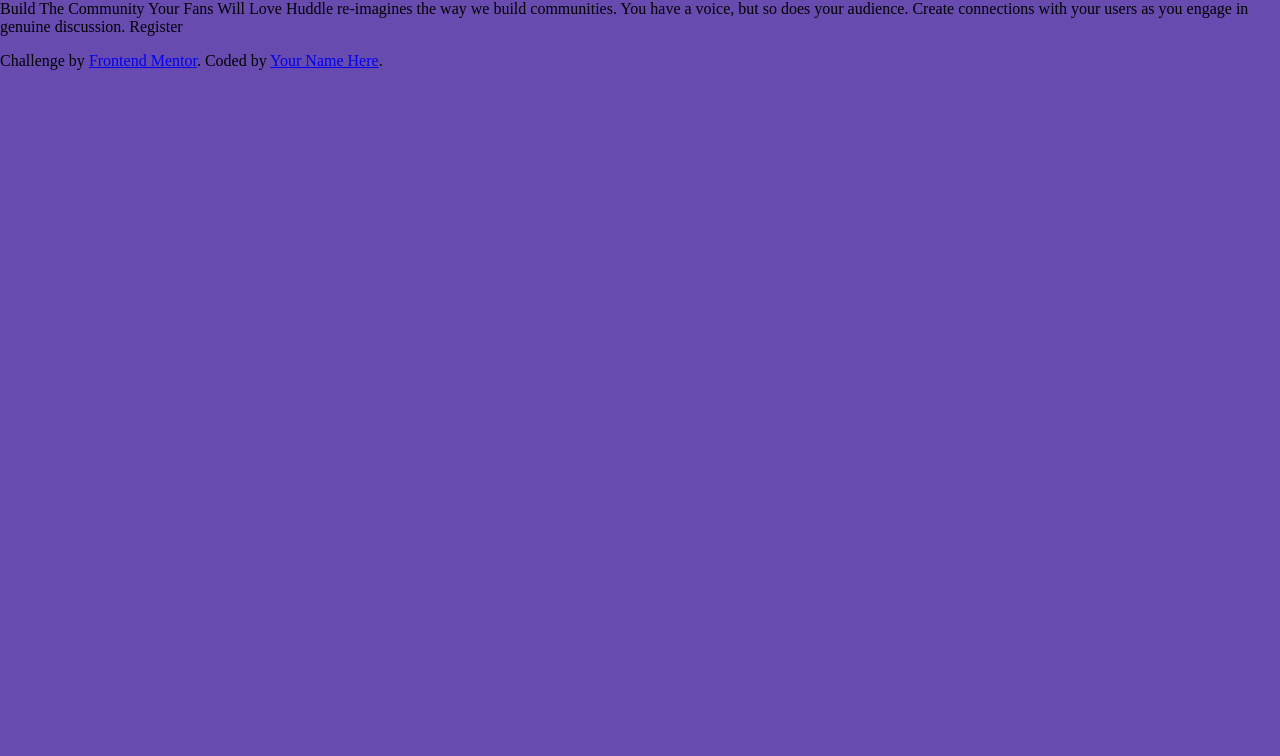
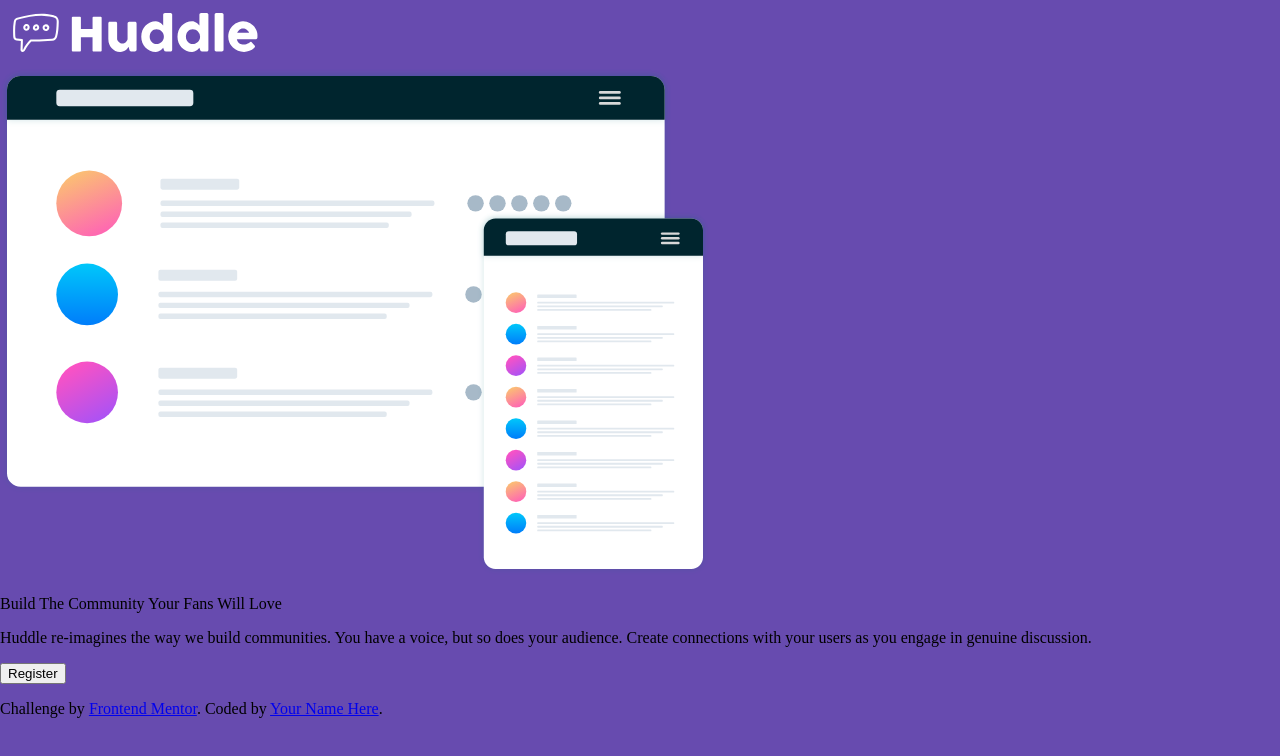
Before and after one commit to natersland/BC1-Huddle-landing-page, a plain HTML site: page index.html in a window 1280 px wide. Drawn offline with Linux system fonts and the light colour scheme.

Commit message:
Start Use Git

```diff
--- a/index.html
+++ b/index.html
@@ -16,25 +16,41 @@
 
 <body>
 
-  <section id="title">
-    <div class="container">
-      <div class="row"></div>
+
+  <div class="grid">
+    <!-- Nav Bar -->
+    <section id="navbar">
+      <div class="nav-bar">
+        <img src="/images/logo.svg" alt="brand-logo">
       </div>
     </section>
-
-  Build The Community Your Fans Will Love
-
-  Huddle re-imagines the way we build communities. You have a voice, but so does your audience.
-  Create connections with your users as you engage in genuine discussion.
-
-  Register
-
+    <!-- Title -->
+    <section id="title">
+      <div class="grid-title-image">
+        <img src="/images/illustration-mockups.svg" alt="" class="title-image">
+      </div>
+    </section>
+    <!-- Text Title  -->
+    <section id="title-text">
+      <div class="title-text">
+        <p class="title-text-header">Build The Community Your Fans Will Love</p>
+        <p class="title-text-text">Huddle re-imagines the way we build communities. You have a voice, but so does your
+          audience.
+          Create connections with your users as you engage in genuine discussion.</p>
+        <!-- Register Button  -->
+        <button type="button" class="btn-register">Register</button>
+      </div>
+    </section>
+    <!-- Footer -->
+    <div class="footer">
       <footer>
         <p class="attribution">
           Challenge by <a href="https://www.frontendmentor.io?ref=challenge" target="_blank">Frontend Mentor</a>.
           Coded by <a href="#">Your Name Here</a>.
         </p>
       </footer>
+    </div>
+  </div>
 </body>
 
 </html>
```
Lines whose indentation alone changed are shown as unchanged.
